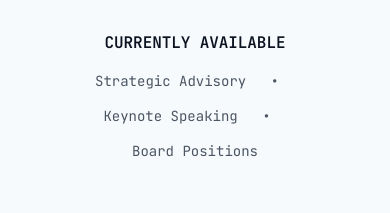
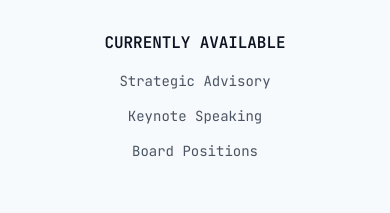
Before and after one commit to siddharthachaturvedi/siddharthachaturvedi.github.io, a React (Vite) app: page / in a window 390 px wide. Shown: the part 5967-6180 px from the top of the page. Built offline with nearby package versions, Linux system fonts and the light colour scheme; the HTML template or start-up script is replaced by a standard one.

Commit message:
Updated styles.css

```diff
--- a/src/styles.css
+++ b/src/styles.css
@@ -1371,15 +1371,9 @@ a {
   font-size: var(--text-lg);
   line-height: var(--leading-relaxed);
   display: flex;
-  flex-direction: row;
-  gap: 0;
-  justify-content: center;
-  flex-wrap: wrap;
-}
-
-.availability-items span:not(:last-child)::after {
-  content: ' • ';
-  margin: 0 var(--space-sm);
+  flex-direction: column;
+  gap: var(--space-xs);
+  align-items: center;
 }
 
 .location-text {
@@ -1435,10 +1429,6 @@ a {
   }
   .availability-items {
     font-size: var(--text-sm);
-    display: flex;
-    flex-direction: column;
-    gap: var(--space-xs);
-    align-items: center;
   }
   .location-text {
     font-size: var(--text-sm);
@@ -1452,10 +1442,6 @@ a {
   }
   .availability-items {
     font-size: var(--text-xs);
-    display: flex;
-    flex-direction: column;
-    gap: var(--space-xs);
-    align-items: center;
   }
 }
 
```
